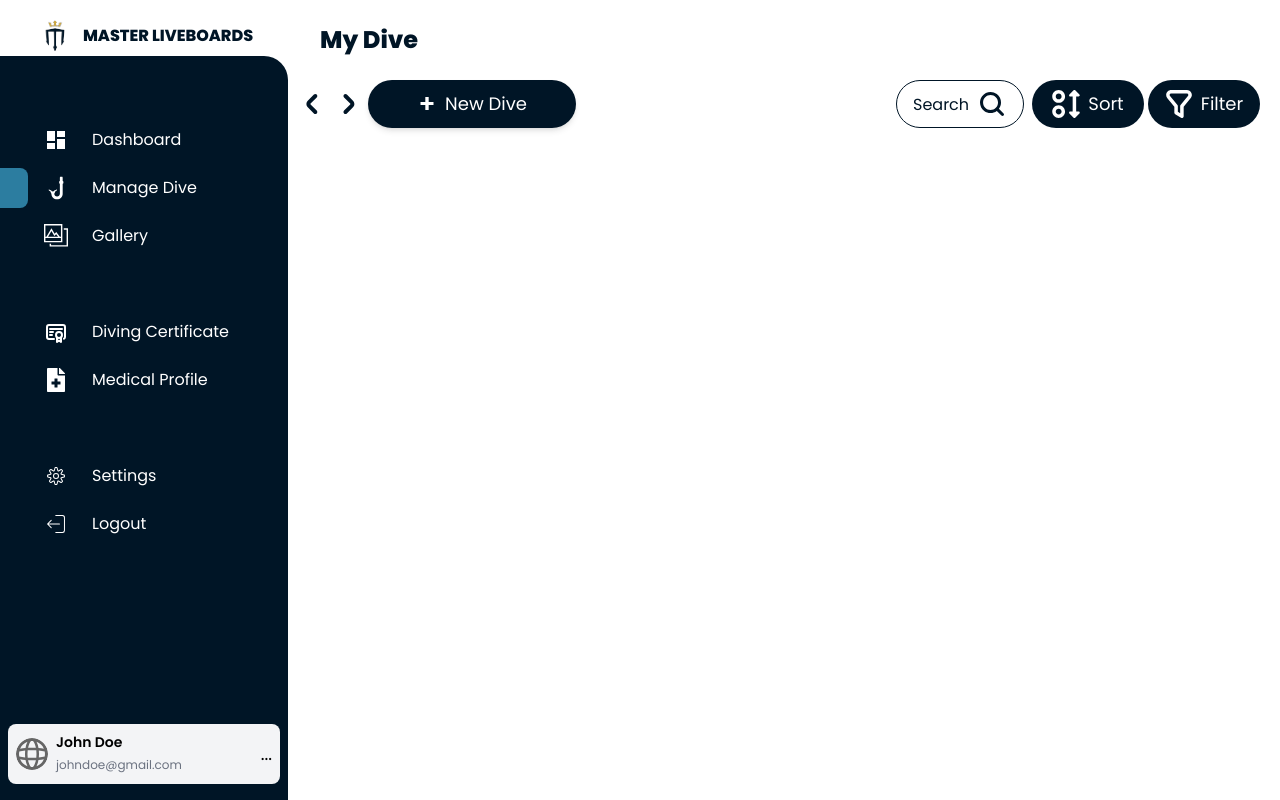
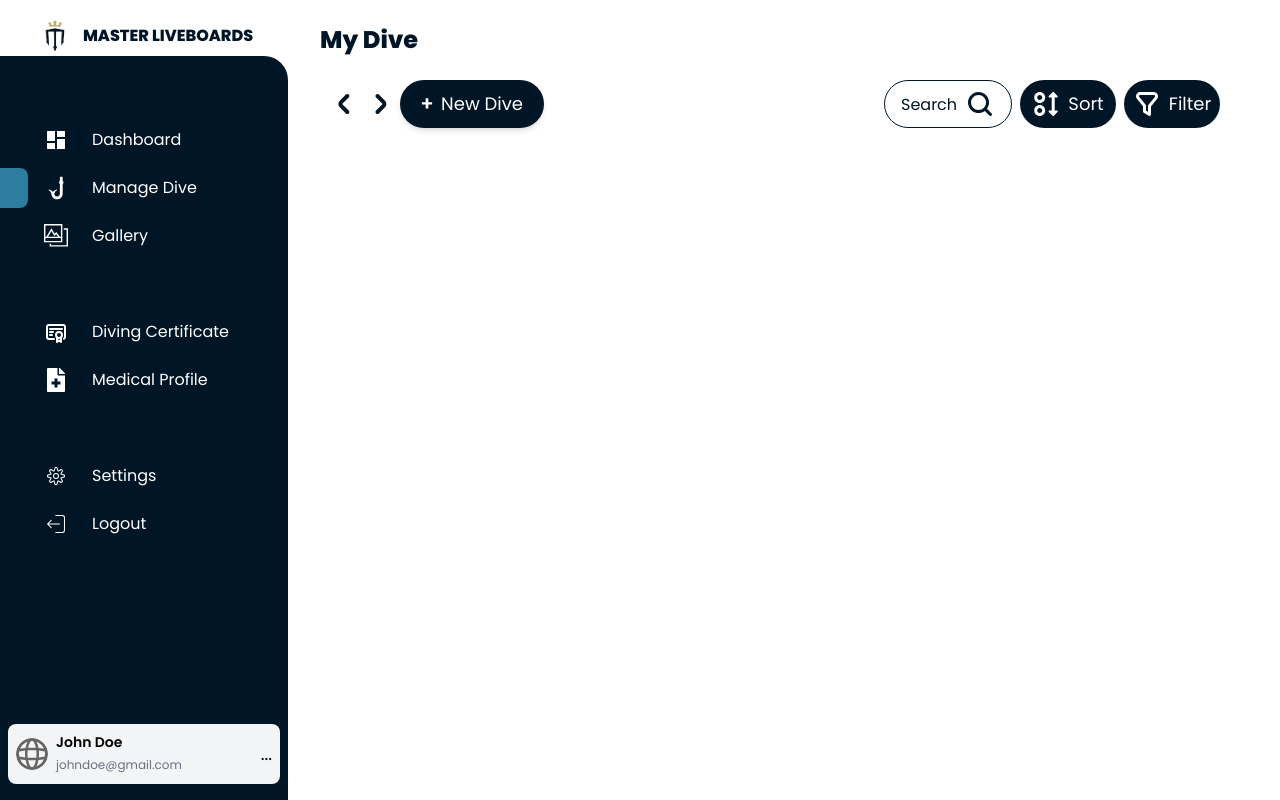
Before and after one commit to roserossssss/dive-site, a Next.js app in the folder diver-application/: page /dashboard/DiveManagement in a window 1280 px wide. Built offline with nearby package versions, Linux system fonts and the light colour scheme.

Commit message:
Updated Dive Management Page
- fixed the sizes of buttons and layout

```diff
--- a/diver-application/app/dashboard/DiveManagement/page.tsx
+++ b/diver-application/app/dashboard/DiveManagement/page.tsx
@@ -94,39 +94,34 @@ const confirmDelete = () => {
         <img
           src="/leftarrow.svg"
           alt="Left Arrow"
-          className="w-4 md:w-7 lg:w-8 h-5 sm:h-6 md:h-7 lg:h-8 cursor-pointer -ml-3 mt-7"
+          className="w-4 md:w-7 lg:w-8 h-5 sm:h-6 md:h-7 lg:h-8 cursor-pointer sm: -ml-1 lg:ml-5 mt-7"
         />
         <img
           src="/rightarrow.svg"
           alt="Right Arrow"
-          className="w-4 md:w-7 lg:w-8 h-5 sm:h-6 md:h-7 lg:h-8 cursor-pointer -ml-3 mt-7"
+          className="w-4 md:w-7 lg:w-8 h-5 sm:h-6 md:h-7 lg:h-8 cursor-pointer sm: -ml-1 lg:ml-5 mt-7"
         />
         <button
           onClick={() => router.push("/dashboard/DiveManagement/add")}
-          className="flex items-center justify-center gap-2 sm:gap-3 px-3 sm:px-5 py-2 text-xs md:sm font-medium text-white bg-[#001526] rounded-full shadow-md transition duration-200 w-10 md:w-16 lg:w-52 h-6 md:h-12 lg:h-12 mt-7"
+          className="flex items-center justify-center gap-2 sm:gap-3 px-3 sm:px-5 py-2 text-xs md:sm font-medium text-white bg-[#001526] rounded-full shadow-md transition duration-200 w-8 md:w-12 lg:w-36 h-6 md:h-10 lg:h-12 mt-7"
         >
           <img
           src="/plus.svg"
           alt="Plus"
-          className="w-3 md:w-4 lg:w-5 h-3 md:h-4 lg:h-3.5 -mt-0.5"
+          className="w-10 md:w-5 lg:w-3 h-10 md:h-5 lg:h-3 -mt-0.5"
           />
           <span className="text-xs md:text-base lg:text-lg sm: ml-2 md:-ml-0.5 lg:-ml-1 hidden lg:inline">New Dive</span>
         </button>
       </div>
 
         {/* Search */}
-        <div className="flex items-center gap-8 mt-7">
-        <div className="relative group -ml-7">
+        <div className="flex items-center gap-8 mt-7 -ml-10">
+        <div className="relative group">
         <input
           type="text"
           placeholder="Search"
-          className="relative flex items-center border border-[#001526] placeholder-[#001526] bg-white text-black rounded-full
-            w-20 md:w-32 lg:w-70 h-7 md:h-12 lg:h-12 pl-4 pr-10 text-xs sm:text-base
-            focus:ring-2 focus:ring-black focus:border-blue-500
-            ml-auto transition-all duration-300 ease-in-out
-            group-hover:w-40 group-focus-within:w-60 md:group-hover:w-60 md:group-focus-within:w-80 "
-          aria-label="Search certificate"
-        />
+          className="relative flex items-center border border-[#001526] placeholder-[#001526] bg-white text-black rounded-full w-20 md:w-32 lg:w-70 h-6 md:h-10 lg:h-12 pl-4 pr-10 text-xs sm:text-base focus:ring-2 focus:ring-black focus:border-blue-500 ml-auto transition-all duration-300 ease-in-out group-hover:w-40 group-focus-within:w-60 md:group-hover:w-60 md:group-focus-within:w-80"
+          aria-label="Search certificate"/>
         <img
           src="/search.svg"
           alt="Search"
@@ -137,12 +132,12 @@ const confirmDelete = () => {
 
 
         {/* Sort Dropdown */}
-        <div className="relative ml-4">
+        <div className="relative sm: -mr-7 lg:-mr-6">
             <button
               onClick={() => setSortDropdownOpen(!sortDropdownOpen)}
-              className="bg-[#001526] text-white w-10 md:w-16 lg:w-28 h-7 md:h-12 lg:h-54 rounded-full flex items-center justify-center gap-2 text-xs md:text-sm lg:text-lg -ml-10"
+              className="bg-[#001526] text-white w-8 md:w-14 lg:w-24 h-6 md:h-12 lg:h-54 rounded-full flex items-center justify-center gap-2 text-xs md:text-sm lg:text-lg sm: -ml-7 lg:-ml-6"
             >
-              <img src="/sort.svg" alt="Sort button" className="w-4 md:w-5 lg:w-7 h-4 md:h-5 lg:h-7" />
+              <img src="/sort.svg" alt="Sort button" className="w-3 md:w-5 lg:w-7 h-3 md:h-5 lg:h-6" />
               <span className="hidden lg:inline">Sort</span>
             </button>
             {sortDropdownOpen && (
@@ -164,9 +159,9 @@ const confirmDelete = () => {
           <div className="relative">
             <button
               onClick={() => setFilterDropdownOpen(!filterDropdownOpen)}
-              className="bg-[#001526] text-white w-10 md:w-16 lg:w-28 h-7 md:h-12 lg:h-54 rounded-full flex items-center justify-center gap-2 text-xs md:text-sm lg:text-lg -ml-7"
+              className="bg-[#001526] text-white w-8 md:w-14 lg:w-24 h-6 md:h-12 lg:h-54 rounded-full flex items-center justify-center gap-2 text-xs md:text-sm lg:text-lg sm: -mr-2 lg:mr-10"
             >
-              <img src="/filter.svg" alt="Filter button" className="w-4 md:w-5 lg:w-7 h-4 md:h-5 lg:h-7" />
+              <img src="/filter.svg" alt="Filter button" className="w-3 md:w-5 lg:w-7 h-3 md:h-5 lg:h-6" />
               <span className="hidden lg:inline">Filter</span>
             </button>
             {filterDropdownOpen && (
```
